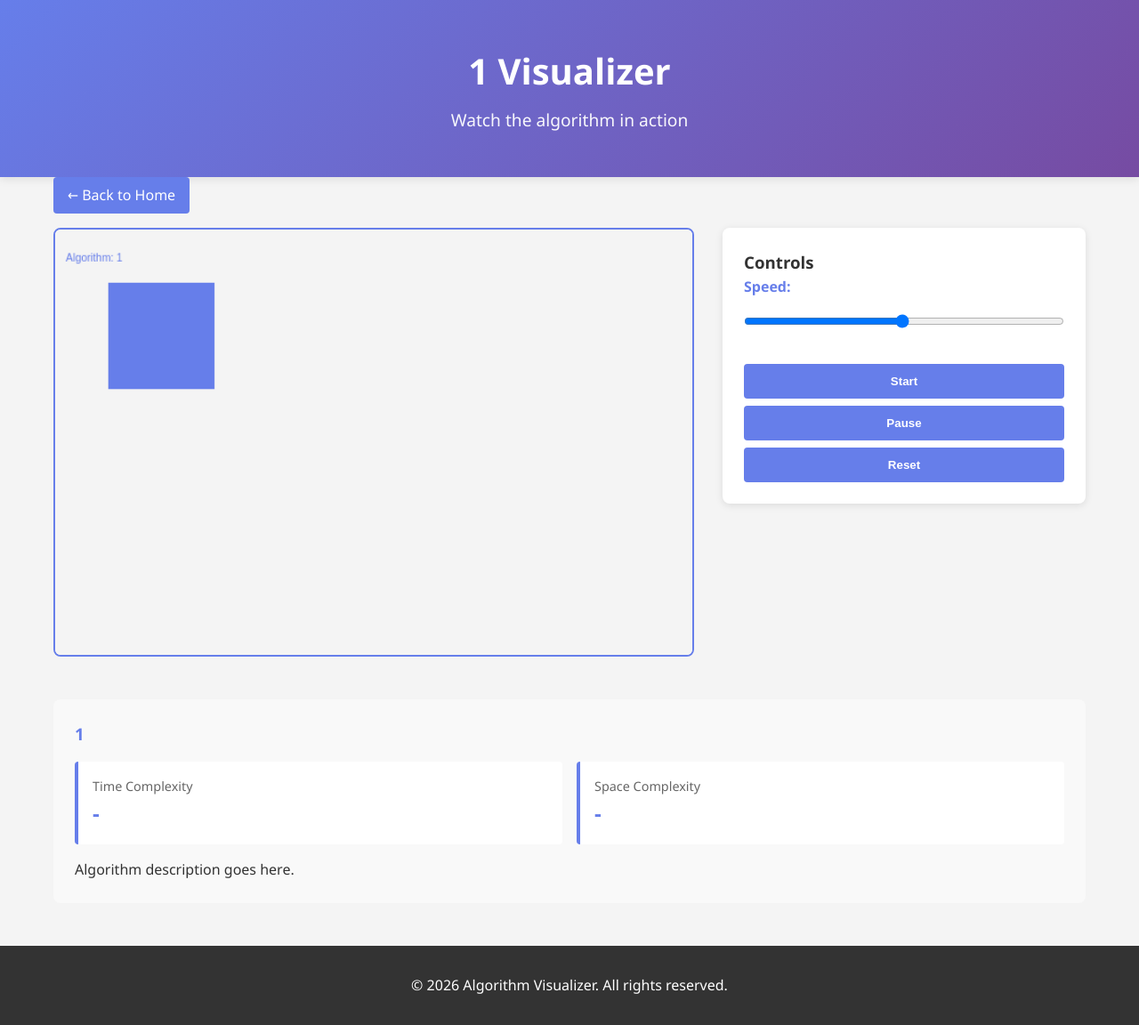
After one commit to ramiadi/Algorithms-and-Data-Structurex, a Flask app: page /visualize/1 in a window 1280 px wide. The commit adds this page. Shown: the whole page at 89% size. Run offline with Flask 3, Linux system fonts and the light colour scheme.

Commit message:
the structure

```diff
--- a/static/style.css
+++ b/static/style.css
@@ -305,6 +305,127 @@ footer {
   margin-top: 3rem;
 }
 
+/* Visualizer Page Styles */
+.visualizer-container {
+  display: flex;
+  gap: 2rem;
+  margin-bottom: 2rem;
+}
+
+.canvas-section {
+  flex: 2;
+}
+
+.controls-section {
+  flex: 1;
+  background: white;
+  padding: 1.5rem;
+  border-radius: 8px;
+  box-shadow: 0 2px 8px rgba(0, 0, 0, 0.1);
+  height: fit-content;
+}
+
+canvas {
+  background: white;
+  border: 2px solid #667eea;
+  border-radius: 8px;
+  display: block;
+  width: 100%;
+  margin-bottom: 1rem;
+}
+
+.control-group {
+  margin-bottom: 1.5rem;
+}
+
+.control-group label {
+  display: block;
+  margin-bottom: 0.5rem;
+  font-weight: bold;
+  color: #667eea;
+}
+
+.control-group input {
+  width: 100%;
+  padding: 0.5rem;
+  border: 1px solid #ddd;
+  border-radius: 4px;
+  font-size: 1rem;
+}
+
+.button-group {
+  display: flex;
+  flex-direction: column;
+  gap: 0.5rem;
+}
+
+.btn-control {
+  padding: 0.75rem;
+  background-color: #667eea;
+  color: white;
+  border: none;
+  border-radius: 4px;
+  cursor: pointer;
+  font-weight: bold;
+  transition: background-color 0.3s;
+}
+
+.btn-control:hover {
+  background-color: #764ba2;
+}
+
+.info-section {
+  background: #f9f9f9;
+  padding: 1.5rem;
+  border-radius: 8px;
+  margin-top: 2rem;
+}
+
+.info-section h3 {
+  color: #667eea;
+  margin-bottom: 1rem;
+}
+
+.stats {
+  display: grid;
+  grid-template-columns: 1fr 1fr;
+  gap: 1rem;
+  margin-bottom: 1rem;
+}
+
+.stat-item {
+  background: white;
+  padding: 1rem;
+  border-radius: 4px;
+  border-left: 4px solid #667eea;
+}
+
+.stat-label {
+  font-size: 0.9rem;
+  color: #666;
+}
+
+.stat-value {
+  font-size: 1.5rem;
+  font-weight: bold;
+  color: #667eea;
+}
+
+.back-link {
+  display: inline-block;
+  margin-bottom: 1rem;
+  padding: 0.5rem 1rem;
+  background-color: #667eea;
+  color: white;
+  text-decoration: none;
+  border-radius: 4px;
+  transition: background-color 0.3s;
+}
+
+.back-link:hover {
+  background-color: #764ba2;
+}
+
 /* Responsive */
 @media (max-width: 768px) {
   .nav-links {
@@ -327,4 +448,16 @@ footer {
   .grid {
     grid-template-columns: 1fr;
   }
+
+  .visualizer-container {
+    flex-direction: column;
+  }
+
+  .controls-section {
+    height: auto;
+  }
+
+  .stats {
+    grid-template-columns: 1fr;
+  }
 }
--- /dev/null
+++ b/templates/visualize.html
@@ -0,0 +1,84 @@
+<!DOCTYPE html>
+<html lang="en">
+
+<head>
+    <meta charset="UTF-8">
+    <meta name="viewport" content="width=device-width, initial-scale=1.0">
+    <title>{{ algorithm|title }} Visualizer</title>
+    <link rel="stylesheet" href="/static/style.css">
+</head>
+
+<body>
+    <header>
+        <h1>{{ algorithm|title }} Visualizer</h1>
+        <p>Watch the algorithm in action</p>
+    </header>
+
+    <div class="container">
+        <a href="/" class="back-link">← Back to Home</a>
+
+        <div class="visualizer-container">
+            <div class="canvas-section">
+                <canvas id="canvas" width="600" height="400"></canvas>
+            </div>
+
+            <div class="controls-section">
+                <h3>Controls</h3>
+
+                <div class="control-group">
+                    <label for="speed">Speed:</label>
+                    <input type="range" id="speed" min="1" max="100" value="50">
+                </div>
+
+                <div class="button-group">
+                    <button class="btn-control">Start</button>
+                    <button class="btn-control">Pause</button>
+                    <button class="btn-control">Reset</button>
+                </div>
+            </div>
+        </div>
+
+        <div class="info-section">
+            <h3>{{ algorithm|title }}</h3>
+            <div class="stats">
+                <div class="stat-item">
+                    <div class="stat-label">Time Complexity</div>
+                    <div class="stat-value">-</div>
+                </div>
+                <div class="stat-item">
+                    <div class="stat-label">Space Complexity</div>
+                    <div class="stat-value">-</div>
+                </div>
+            </div>
+            <p>Algorithm description goes here.</p>
+        </div>
+    </div>
+
+    <footer>
+        <p>&copy; 2026 Algorithm Visualizer. All rights reserved.</p>
+    </footer>
+
+    <script>
+        const algorithm = '{{ algorithm }}';
+        const canvas = document.getElementById('canvas');
+        const ctx = canvas.getContext('2d');
+
+        // Simple canvas drawing example
+        function drawCanvas() {
+            ctx.fillStyle = '#f4f4f4';
+            ctx.fillRect(0, 0, canvas.width, canvas.height);
+
+            ctx.fillStyle = '#667eea';
+            ctx.fillRect(50, 50, 100, 100);
+
+            ctx.fillText('Algorithm: ' + algorithm, 10, 30);
+        }
+
+        // Initialize on page load
+        window.onload = function () {
+            drawCanvas();
+        };
+    </script>
+</body>
+
+</html>
```
